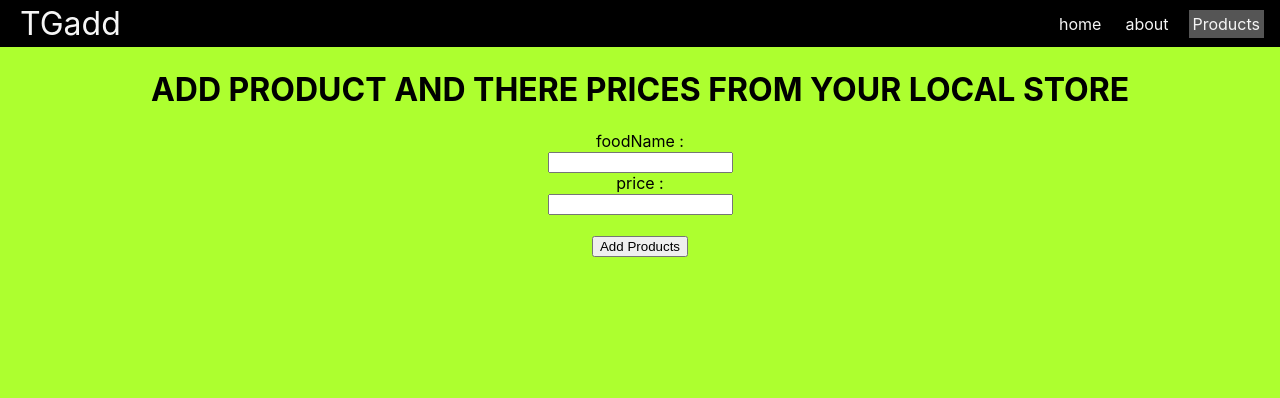
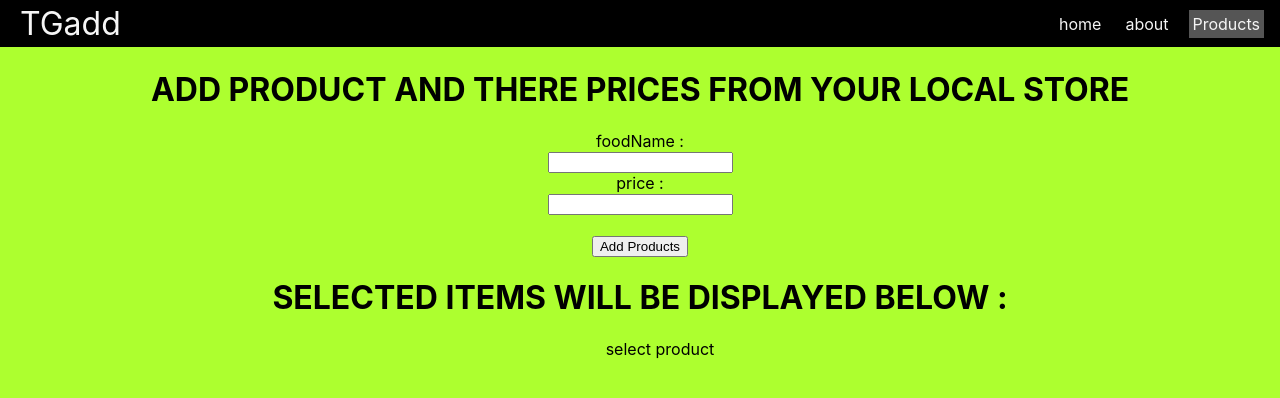
Before and after one commit to trickylicky/grocery-list-manager, a React (Create React App) app: page /Products in a window 1280 px wide. Shown: the top 398 px of the page. Built offline with nearby package versions, Linux system fonts and the light colour scheme; no server answers.

Commit message:
Add foodName

```diff
--- a/src/App.js
+++ b/src/App.js
@@ -11,6 +11,8 @@ function App() {
   const url = "https://groceries-list-manager.herokuapp.com/food"
   const [foodData , setFoodData] = useState([])
   const [display ,setDisplay] = useState(false)
+  const [newId , setNewId] = useState(null)
+
 
 
   useEffect(()=>{
@@ -24,10 +26,10 @@ function App() {
   function handleClick(){
     display ? setDisplay(false): setDisplay(true)
   }
-  function displayProduct(id){
-    // setText(foodData.filter(food => food.id.includes(id)))
-    // console.log(text);
-    console.log(id);
+  function displayProduct(id ,food ,price){
+    const newFood = {id ,food ,price}
+    setNewId(newFood)
+    console.log(newFood);
 
   }
 
@@ -39,7 +41,7 @@ function App() {
 
           <Route path='/' element={<Home foodData={foodData} display={display} setDisplay={setDisplay} handleClick={handleClick} displayProduct={displayProduct}/>}/>
           <Route path='/About' element={<About/>}/>
-          <Route path='/Products' element={<Products foodData={foodData} displayProduct={displayProduct} url={url}/>}/>
+          <Route path='/Products' element={<Products foodData={foodData} url={url} newId={newId}/>}/>
         </Routes>
         </div>
     </div>
--- a/src/components/Search.js
+++ b/src/components/Search.js
@@ -16,7 +16,7 @@ export default function Search({foodData, displayProduct}) {
         food.food.toLowerCase().includes(query)
         ).map((food)=>
         <div key={food.id} className="card">
-        <div className="container" onClick={() => displayProduct(food.id)}>
+        <div className="container" onClick={() => displayProduct(food.id, food.food , food.price)}>
           <h4><b>{food.food}</b></h4>
           <p>{food.price}</p>
         </div>
--- a/src/pages/Products.js
+++ b/src/pages/Products.js
@@ -1,8 +1,9 @@
 import { useState } from "react";
 
-const Products = ({url, displayProduct})=>{
+const Products = ({url , newId})=>{
     const [food , setFoodName] = useState("")
     const [price , setprice] = useState("")
+
         function addProducts(e){
             e.preventDefault()
 
@@ -22,6 +23,7 @@ const Products = ({url, displayProduct})=>{
 
 
     return (
+        <>
         <form onSubmit={addProducts}>
         <h1>ADD PRODUCT AND THERE PRICES FROM YOUR LOCAL STORE</h1>
         <label htmlFor="foodName">
@@ -34,6 +36,15 @@ const Products = ({url, displayProduct})=>{
         </label>
         <input type='submit' value="Add Products"/>
         </form>
+
+        <h1>SELECTED ITEMS WILL BE DISPLAYED BELOW :</h1><ul>
+        {console.log(newId)}
+        {newId === null ? "select product": <>
+        {newId.food}
+        </>}
+            </ul>
+        </>
+
     )
 
 }
```
